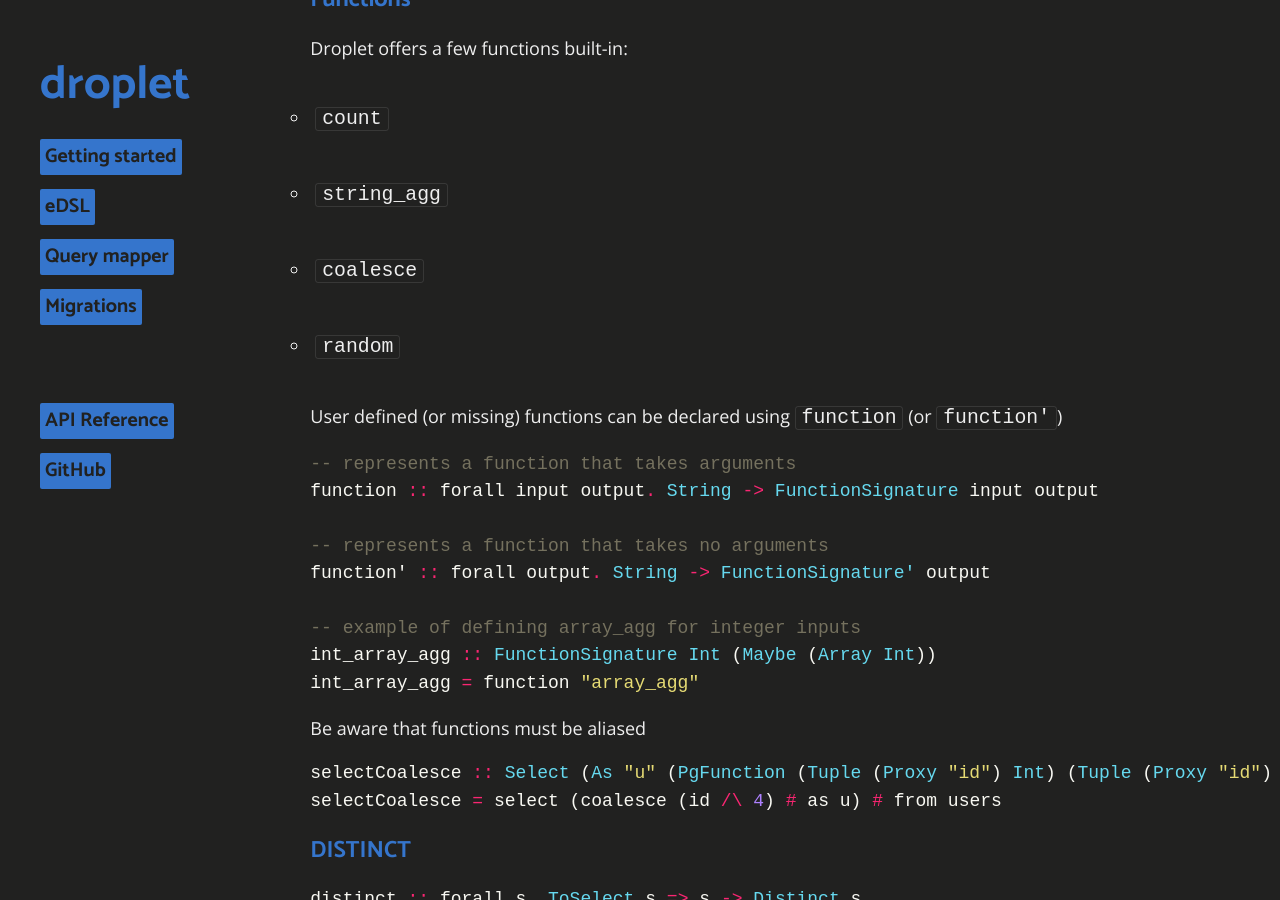
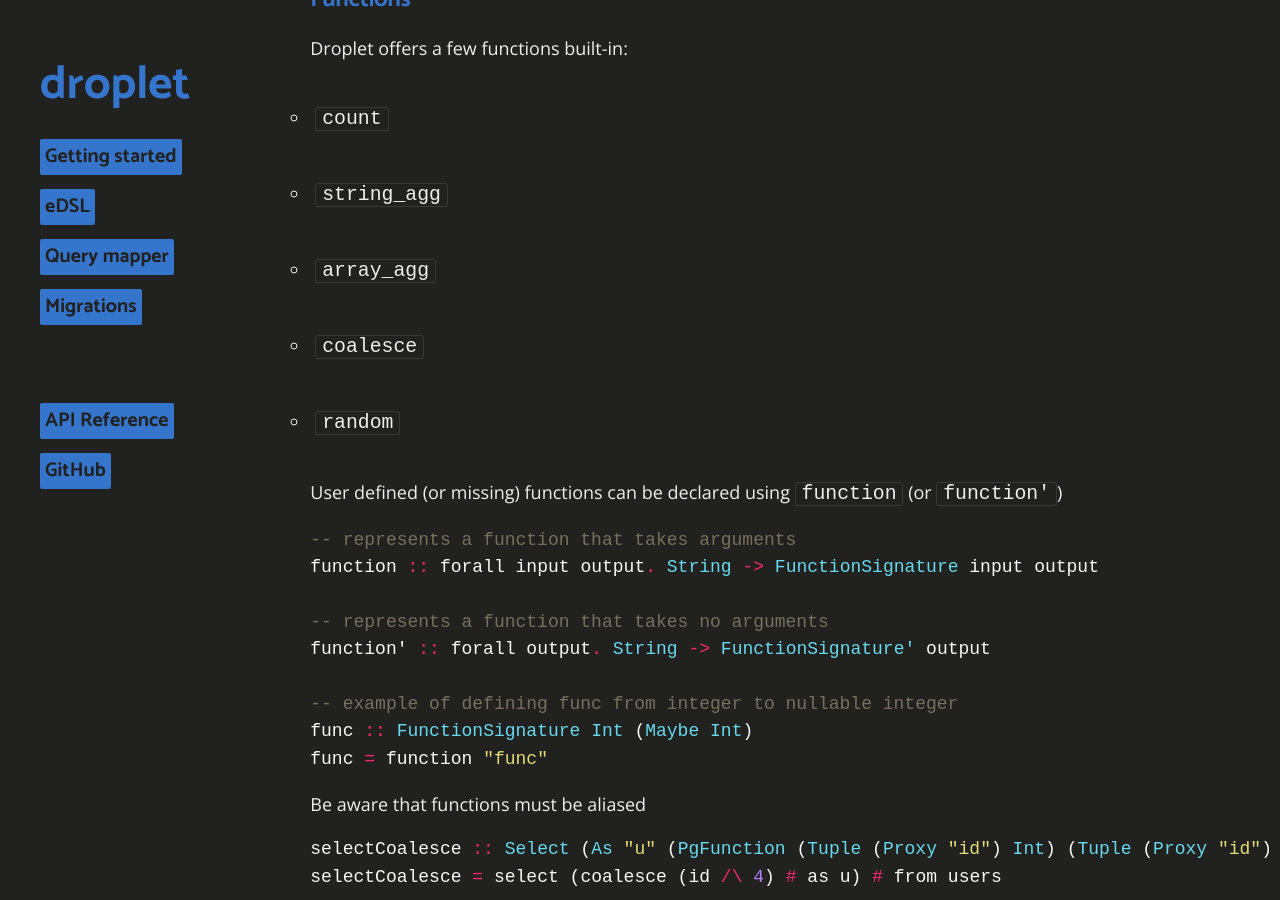
Before and after one commit to easafe/purescript-droplet, a Jekyll site: the page built from docs/edsl.md, in a window 1280 px wide and 900 px high, scrolled down 4100 px. Built offline with Jekyll 4.4.1, drawn with Linux system fonts in a browser that asks for light colours.

Commit message:
array_agg

````diff
--- a/docs/edsl.md
+++ b/docs/edsl.md
@@ -178,9 +180,9 @@ function :: forall input output. String -> FunctionSignature input output
 -- represents a function that takes no arguments
 function' :: forall output. String -> FunctionSignature' output
 
--- example of defining array_agg for integer inputs
-int_array_agg :: FunctionSignature Int (Maybe (Array Int))
-int_array_agg = function "array_agg"
+-- example of defining func from integer to nullable integer
+func :: FunctionSignature Int (Maybe Int)
+func = function "func"
 ```
 
 Be aware that functions must be aliased
````
Also changed, not shown: other parts of docs/edsl.md (+2 -0 lines), 6 other files.
